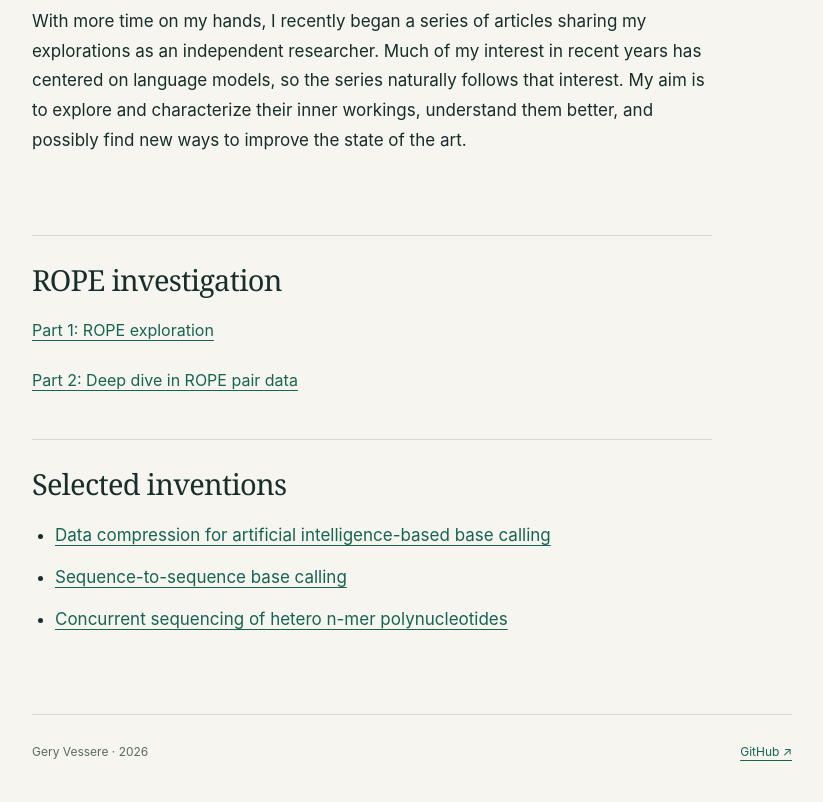
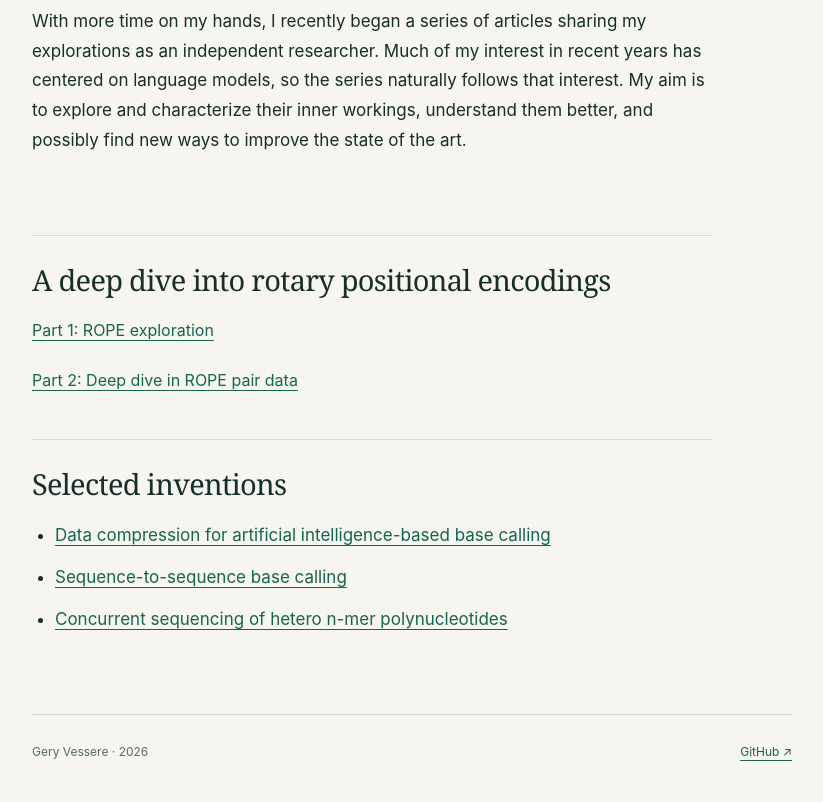
Before and after one commit to gvessere/gvessere.github.io, a plain HTML site: page index.html in a window 1280 px wide. Shown: the part 696-1498 px from the top of the page, without its empty margins (228-1051 px from the left). Drawn offline with Linux system fonts and the light colour scheme.

Commit message:
Rename rotary positional encoding article series heading

```diff
--- a/index.html
+++ b/index.html
@@ -36,7 +36,7 @@
       <p>With more time on my hands, I recently began a series of articles sharing my explorations as an independent researcher. Much of my interest in recent years has centered on language models, so the series naturally follows that interest. My aim is to explore and characterize their inner workings, understand them better, and possibly find new ways to improve the state of the art.</p>
     </section>
     <section class="personal-notes" id="notes">
-      <h2>ROPE investigation</h2>
+      <h2>A deep dive into rotary positional encodings</h2>
       <p><a href="https://gvessere.github.io/rope-investigation/index.html">Part 1: ROPE exploration</a></p>
       <p><a href="https://gvessere.github.io/rope-investigation/rope-in-practice.html">Part 2: Deep dive in ROPE pair data</a></p>
     </section>
```
